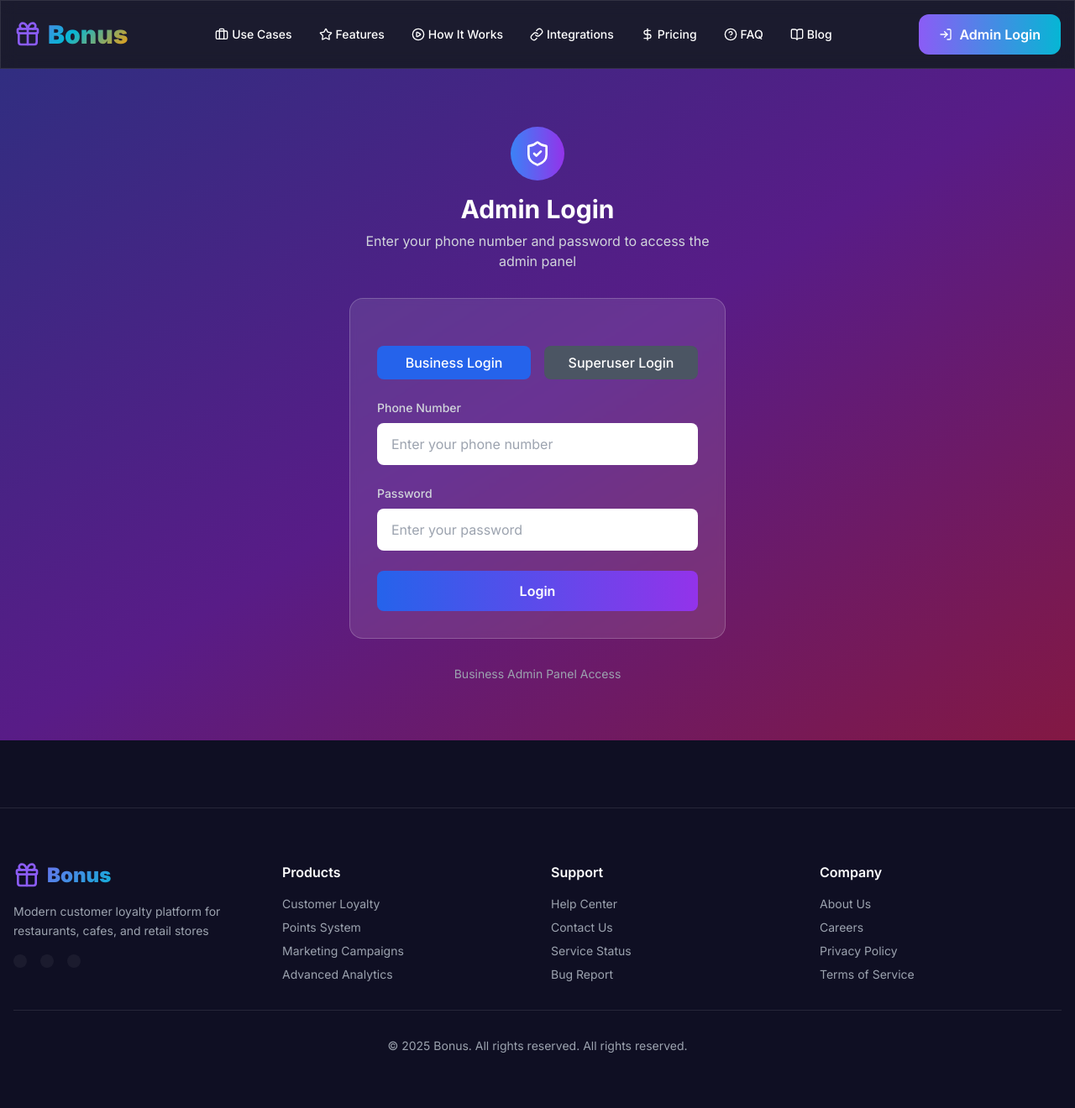
After one commit to aliasttt/bonusweb, a Django app: page /super-admin/ in a window 1280 px wide. The commit adds this page. Shown: the whole page at 84% size. Run offline with Django 5.2, Linux system fonts and the light colour scheme; parts of the project's set-up code (start-up, migrations or seed data) failed here and were passed over; some libraries are stand-ins or nearby versions.

```diff
--- a/admin/urls.py
+++ b/admin/urls.py
@@ -2,6 +2,7 @@ from django.urls import path
 from . import views
 
 urlpatterns = [
+    path('', views.admin_login, name='admin_login'),
     path('dashboard/', views.admin_dashboard, name='admin_dashboard'),
     path('stats/', views.admin_stats, name='admin_stats'),
     path('access-denied/', views.access_denied, name='access_denied'),
--- a/admin/views.py
+++ b/admin/views.py
@@ -1,11 +1,53 @@
-from django.shortcuts import render
+from django.shortcuts import render, redirect
 from django.contrib.auth.decorators import login_required
+from django.contrib.auth import authenticate, login
 from django.http import JsonResponse
 from django.views.decorators.http import require_http_methods
+from django.views.decorators.csrf import csrf_exempt
+from django.contrib import messages
 from accounts.models import Profile
 from accounts.permissions import IsSuperUserRole
 from rest_framework.decorators import permission_classes
 from rest_framework.permissions import IsAuthenticated
+from loyalty.models import Business
+
+
+def admin_login(request):
+    """
+    Admin login page with phone and password or superuser credentials
+    """
+    if request.user.is_authenticated:
+        return redirect('admin_dashboard')
+
+    if request.method == 'POST':
+        phone = request.POST.get('phone')
+        password = request.POST.get('password')
+        username = request.POST.get('username')  # For superuser login
+
+        if phone and password:
+            # Try to find business by phone
+            try:
+                business = Business.objects.get(phone=phone)
+                if business.check_password(password):
+                    # Login as business owner
+                    login(request, business.owner)
+                    return redirect('admin_dashboard')
+                else:
+                    messages.error(request, 'Invalid phone number or password')
+            except Business.DoesNotExist:
+                messages.error(request, 'Invalid phone number or password')
+        elif username and password:
+            # Try superuser login
+            user = authenticate(request, username=username, password=password)
+            if user and user.is_superuser:
+                login(request, user)
+                return redirect('admin_dashboard')
+            else:
+                messages.error(request, 'Invalid superuser credentials')
+        else:
+            messages.error(request, 'Please enter credentials')
+
+    return render(request, 'admin/login.html')
 
 
 @login_required
--- /dev/null
+++ b/templates/admin/login.html
@@ -0,0 +1,162 @@
+{% extends "base.html" %}
+{% load static %}
+
+{% block title %}Admin Login - Bonus{% endblock %}
+
+{% block content %}
+<div class="min-h-screen bg-gradient-to-br from-indigo-900 via-purple-900 to-pink-900 flex items-center justify-center">
+    <div class="max-w-md w-full mx-4">
+        <!-- Header -->
+        <div class="text-center mb-8">
+            <div class="w-16 h-16 bg-gradient-to-r from-blue-500 to-purple-600 rounded-full flex items-center justify-center mx-auto mb-4">
+                <i data-lucide="shield-check" class="w-8 h-8 text-white"></i>
+            </div>
+            <h1 class="text-3xl font-bold text-white mb-2">Admin Login</h1>
+            <p class="text-gray-300">Enter your phone number and password to access the admin panel</p>
+        </div>
+
+        <!-- Login Form -->
+        <div class="bg-white/10 backdrop-blur-sm rounded-2xl p-8 border border-white/20">
+            {% if messages %}
+                {% for message in messages %}
+                    <div class="mb-4 p-4 bg-red-500/20 border border-red-500/30 rounded-lg text-red-300 text-sm">
+                        {{ message }}
+                    </div>
+                {% endfor %}
+            {% endif %}
+
+            <form method="post" class="space-y-6">
+                {% csrf_token %}
+
+                <!-- Login Type Toggle -->
+                <div class="flex space-x-4 mb-6">
+                    <button type="button" id="business-login" class="flex-1 py-2 px-4 bg-blue-600 text-white rounded-lg font-medium">
+                        Business Login
+                    </button>
+                    <button type="button" id="superuser-login" class="flex-1 py-2 px-4 bg-gray-600 text-white rounded-lg font-medium">
+                        Superuser Login
+                    </button>
+                </div>
+
+                <!-- Business Login Fields -->
+                <div id="business-fields">
+                    <!-- Phone Number -->
+                    <div>
+                        <label for="phone" class="block text-sm font-medium text-gray-300 mb-2">
+                            Phone Number
+                        </label>
+                        <input
+                            type="tel"
+                            id="phone"
+                            name="phone"
+                            class="w-full px-4 py-3 bg-white/20 border border-white/30 rounded-lg text-white placeholder-gray-400 focus:outline-none focus:ring-2 focus:ring-blue-500 focus:border-transparent transition-all duration-200"
+                            placeholder="Enter your phone number"
+                            style="color: #000000; background-color: #ffffff;"
+                        >
+                    </div>
+                </div>
+
+                <!-- Superuser Login Fields -->
+                <div id="superuser-fields" style="display: none;">
+                    <!-- Username -->
+                    <div>
+                        <label for="username" class="block text-sm font-medium text-gray-300 mb-2">
+                            Username
+                        </label>
+                        <input
+                            type="text"
+                            id="username"
+                            name="username"
+                            class="w-full px-4 py-3 bg-white/20 border border-white/30 rounded-lg text-white placeholder-gray-400 focus:outline-none focus:ring-2 focus:ring-blue-500 focus:border-transparent transition-all duration-200"
+                            placeholder="Enter your username"
+                            style="color: #000000; background-color: #ffffff;"
+                        >
+                    </div>
+                </div>
+
+                <!-- Password -->
+                <div>
+                    <label for="password" class="block text-sm font-medium text-gray-300 mb-2">
+                        Password
+                    </label>
+                    <input
+                        type="password"
+                        id="password"
+                        name="password"
+                        required
+                        class="w-full px-4 py-3 bg-white/20 border border-white/30 rounded-lg text-white placeholder-gray-400 focus:outline-none focus:ring-2 focus:ring-blue-500 focus:border-transparent transition-all duration-200"
+                        placeholder="Enter your password"
+                        style="color: #000000; background-color: #ffffff;"
+                    >
+                </div>
+
+                <!-- Login Button -->
+                <button
+                    type="submit"
+                    class="w-full bg-gradient-to-r from-blue-600 to-purple-600 hover:from-blue-700 hover:to-purple-700 text-white font-semibold py-3 px-6 rounded-lg transition-all duration-200 transform hover:scale-105 focus:outline-none focus:ring-2 focus:ring-blue-500 focus:ring-offset-2 focus:ring-offset-transparent"
+                >
+                    Login
+                </button>
+            </form>
+        </div>
+
+        <!-- Footer -->
+        <div class="text-center mt-8">
+            <p class="text-gray-400 text-sm">
+                Business Admin Panel Access
+            </p>
+        </div>
+    </div>
+</div>
+
+<script>
+// Fix input text color and toggle login types
+document.addEventListener('DOMContentLoaded', function() {
+    const inputs = document.querySelectorAll('input[type="tel"], input[type="password"], input[type="text"]');
+    inputs.forEach(input => {
+        input.style.color = '#000000';
+        input.style.backgroundColor = '#ffffff';
+
+        // Add focus event to ensure text is visible
+        input.addEventListener('focus', function() {
+            this.style.color = '#000000';
+            this.style.backgroundColor = '#ffffff';
+        });
+
+        // Add input event to ensure text is visible while typing
+        input.addEventListener('input', function() {
+            this.style.color = '#000000';
+            this.style.backgroundColor = '#ffffff';
+        });
+    });
+
+    // Toggle between business and superuser login
+    const businessLoginBtn = document.getElementById('business-login');
+    const superuserLoginBtn = document.getElementById('superuser-login');
+    const businessFields = document.getElementById('business-fields');
+    const superuserFields = document.getElementById('superuser-fields');
+    const phoneInput = document.getElementById('phone');
+    const usernameInput = document.getElementById('username');
+
+    businessLoginBtn.addEventListener('click', function() {
+        businessLoginBtn.className = 'flex-1 py-2 px-4 bg-blue-600 text-white rounded-lg font-medium';
+        superuserLoginBtn.className = 'flex-1 py-2 px-4 bg-gray-600 text-white rounded-lg font-medium';
+        businessFields.style.display = 'block';
+        superuserFields.style.display = 'none';
+        phoneInput.required = true;
+        usernameInput.required = false;
+        usernameInput.value = '';
+    });
+
+    superuserLoginBtn.addEventListener('click', function() {
+        superuserLoginBtn.className = 'flex-1 py-2 px-4 bg-blue-600 text-white rounded-lg font-medium';
+        businessLoginBtn.className = 'flex-1 py-2 px-4 bg-gray-600 text-white rounded-lg font-medium';
+        businessFields.style.display = 'none';
+        superuserFields.style.display = 'block';
+        phoneInput.required = false;
+        usernameInput.required = true;
+        phoneInput.value = '';
+    });
+});
+</script>
+{% endblock %}
```
Also changed, not shown: partners/views.py (+38 -26 lines), templates/partners/dashboard.html (+47 -4 lines), templates/partners/login.html (+48 -9 lines), db.sqlite3, payments/migrations/0001_initial.py (added), payments/migrations/__init__.py (added).
